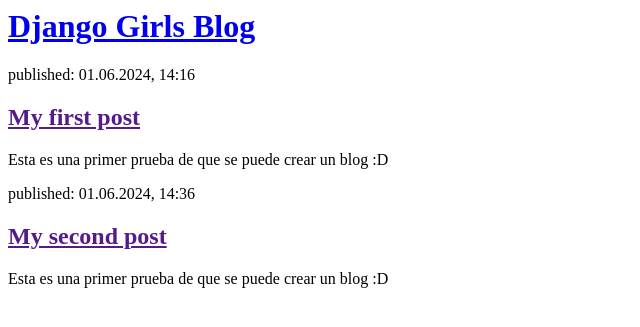
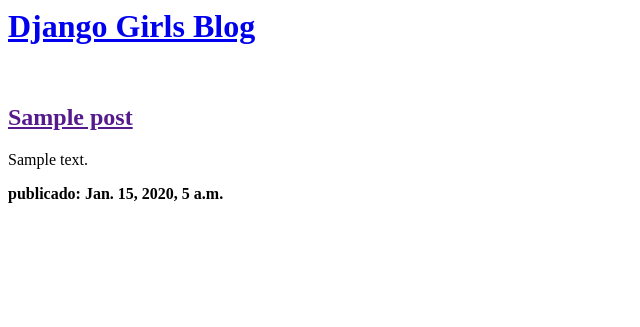
Before and after one commit to Senkuprogrammeuse/DjangoGirls-My-first-Blog, a Django app: page / in a window 1280 px wide. Shown: the top 327 px of the page, without its empty margins (0-640 px from the left). Run offline with Django 3.2, Linux system fonts and the light colour scheme; tables that the repository leaves empty hold one stand-in row (values such as "Sample post").

Commit message:
subida de cambios

```diff
--- a/blog/templates/blog/post_list.html
+++ b/blog/templates/blog/post_list.html
@@ -9,19 +9,15 @@
             <h1><a href="/">Django Girls Blog</a></h1>
         </div>
 
-        <div>
-            <p> published: 01.06.2024, 14:16</p>
-            <h2><a href="">My first post</a></h2>
-            <p>
-                Esta es una primer prueba de que se puede crear un blog :D
-            </p>
-        </div>
-        <div>
-            <p> published: 01.06.2024, 14:36</p>
-            <h2><a href="">My second post</a></h2>
-            <p>
-                Esta es una primer prueba de que se puede crear un blog :D
-            </p>
-        </div>
+            <div>
+                {% for post in posts %}
+                    <div>
+                        <br>
+                        <h2><a href="">{{ post.title }}</a></h2>
+                        <p>{{ post.text|linebreaksbr }}</p>
+                        <p><strong> publicado: {{ post.published_date }}</strong> </p>
+                    </div>
+                {% endfor %}
+            </div>
     </body>
 </html>
--- a/blog/views.py
+++ b/blog/views.py
@@ -1,5 +1,8 @@
 from django.shortcuts import render
+from .models import Post
+from django.utils import timezone
 
 # Create your views here.
 def post_list(request):
-    return render(request, 'blog/post_list.html', {})
+    posts= Post.objects.filter(published_date__lte=timezone.now()).order_by('published_date')
+    return render(request, 'blog/post_list.html', {'posts':posts})
```
